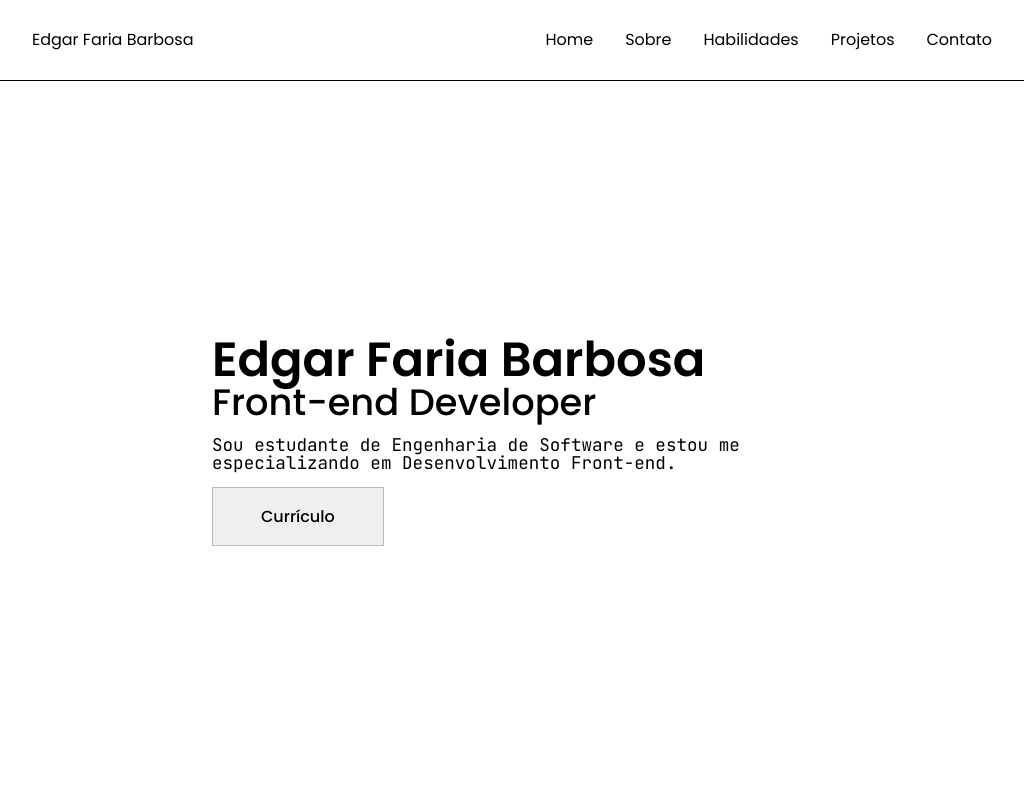
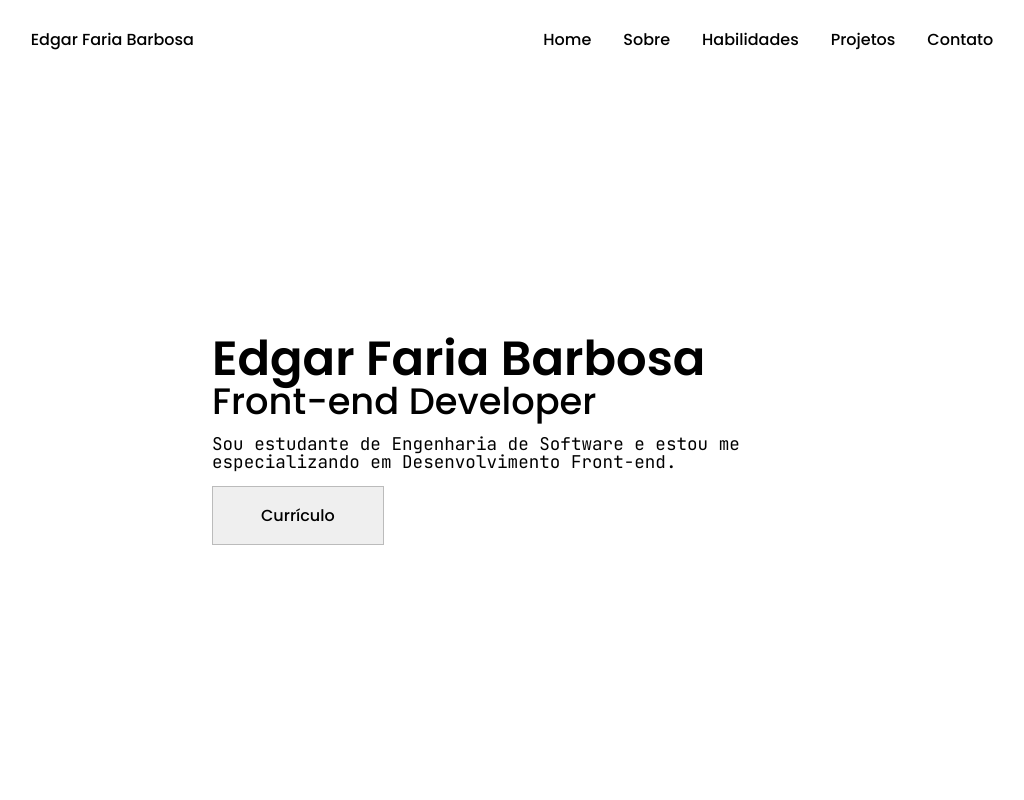
Before and after one commit to edgarfbarbosa/portfolio-react, a React app: page / in a window 1280 px wide. Shown: the top 800 px of the page, without its empty margins (128-1152 px from the left). Built offline with nearby package versions, Linux system fonts and the light colour scheme; the HTML template or start-up script is replaced by a standard one.

Commit message:
fix: ajustando seção navbar

```diff
--- a/src/components/navbar/index.tsx
+++ b/src/components/navbar/index.tsx
@@ -7,15 +7,13 @@ const Navbar = () => {
                 <img src=""></img>
                 <a>Edgar Faria Barbosa</a>
             </div>
-            <div>
-                <ul className="ul__container">
-                    <li>Home</li>
-                    <li>Sobre</li>
-                    <li>Habilidades</li>
-                    <li>Projetos</li>
-                    <li>Contato</li>
-                </ul>
-            </div>
+            <ul className="navbar__items--container">
+                <li className="navbar__items">Home</li>
+                <li className="navbar__items">Sobre</li>
+                <li className="navbar__items">Habilidades</li>
+                <li className="navbar__items">Projetos</li>
+                <li className="navbar__items">Contato</li>
+            </ul>
         </nav>
     )
 }
--- a/src/components/navbar/navbar.css
+++ b/src/components/navbar/navbar.css
@@ -1,17 +1,16 @@
 .navbar__container {
     align-items: center;
-    border-bottom: 1px solid black;
     display: flex;
     font-family: var(--title-font);
+    font-weight: 500;
     height: 10vh;
     justify-content: space-around;
 }
 
-.ul__container {
+.navbar__items--container {
     display: flex;
-    list-style: none;
 }
 
-.ul__container li {
+.navbar__items {
     margin-left: 2rem;
 }
```
